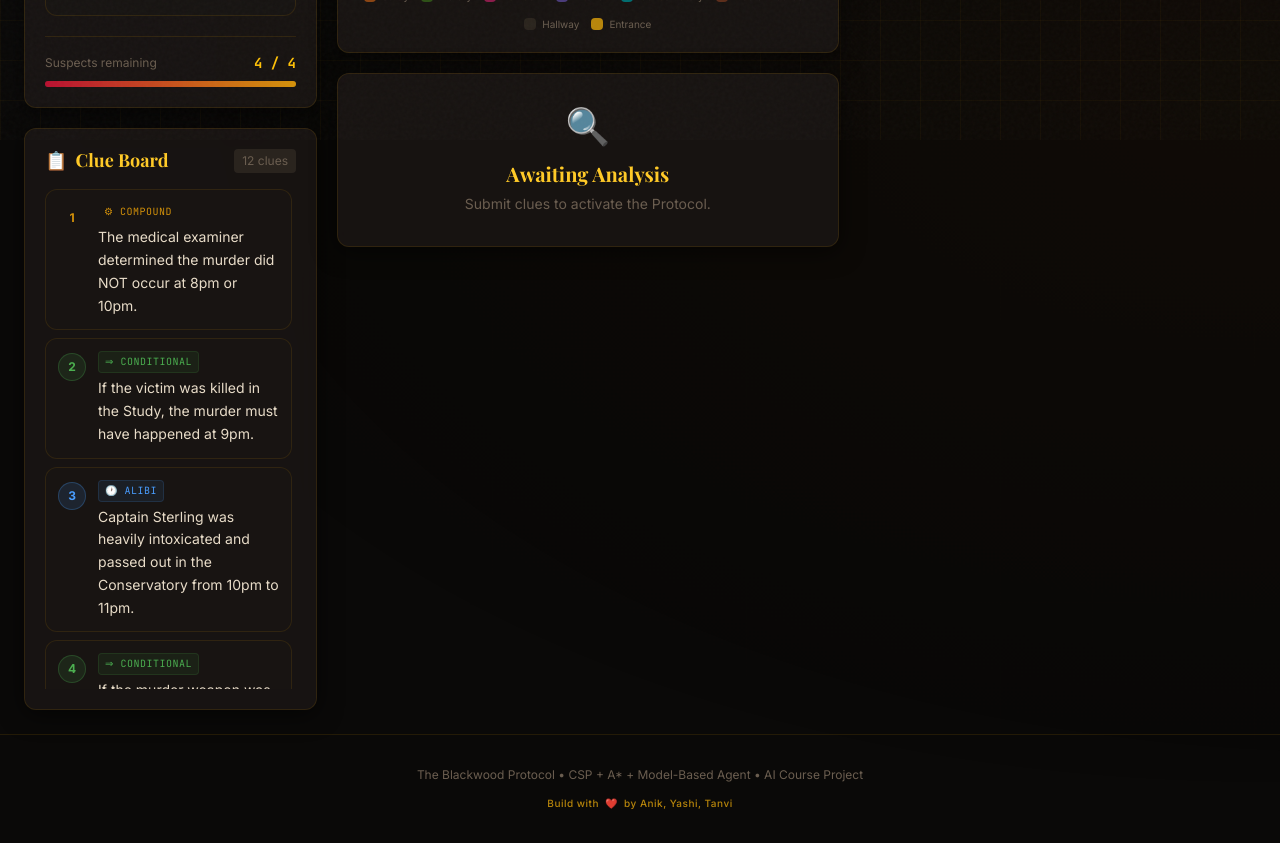
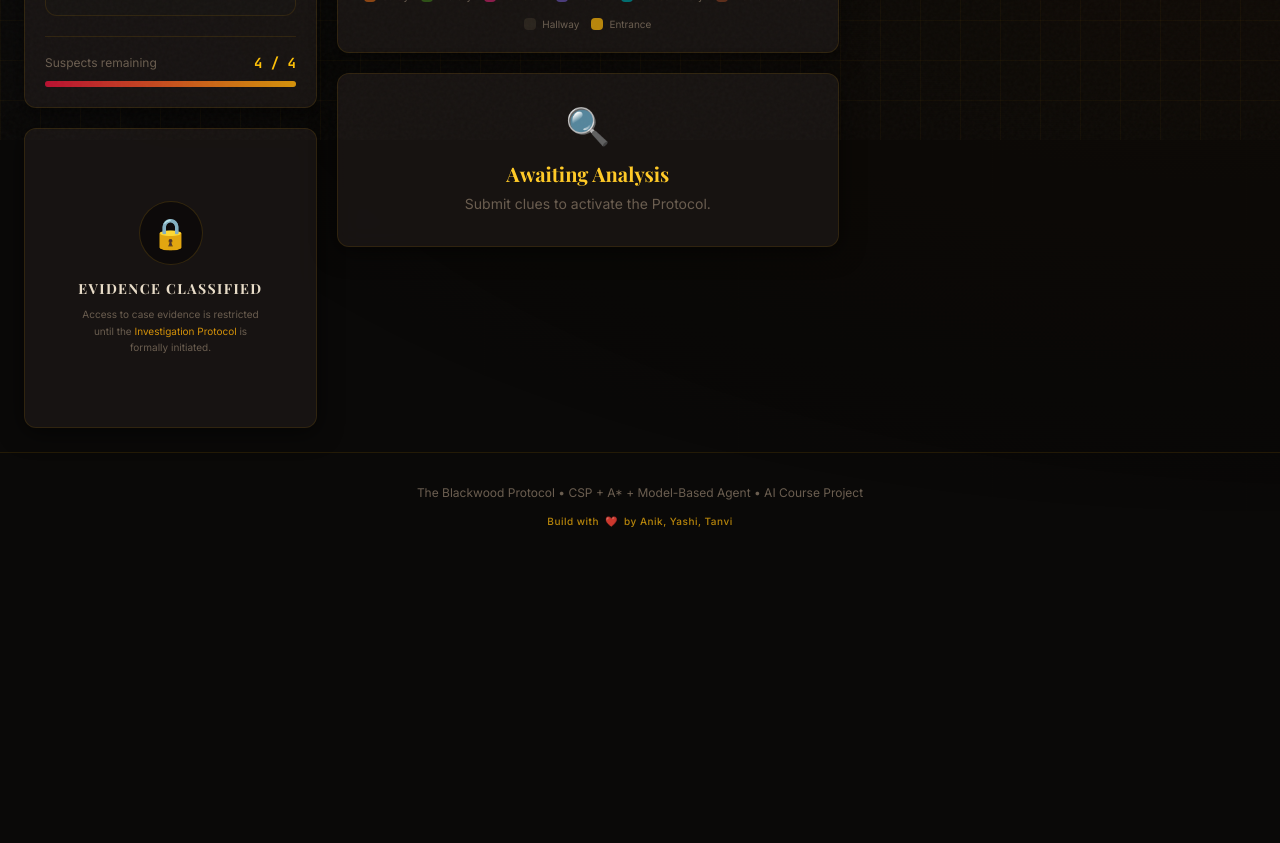
Before and after one commit to coderanik/Infernia, a Next.js app: page /investigate in a window 1280 px wide. Shown: the part 660-1503 px from the top of the page. After the commit the page ends 1221 px from the top, so only its background shows below. Built offline with nearby package versions, Linux system fonts and the light colour scheme.

Commit message:
feat: hide ClueBoard initially and show 'Evidence Classified' placeholder until investigation starts

```diff
--- a/app/investigate/page.tsx
+++ b/app/investigate/page.tsx
@@ -471,11 +471,21 @@ export default function InvestigatePage() {
               killerSuspect={solution?.suspect ?? null}
             />
             {!isMaximized && (
-              <ClueBoard
-                clues={clues}
-                onCluesChange={() => {}}
-                activeClueId={activeClueId}
-              />
+              steps.length > 0 ? (
+                <ClueBoard
+                  clues={clues}
+                  onCluesChange={() => {}}
+                  activeClueId={activeClueId}
+                />
+              ) : (
+                <div className="glass-card p-10 text-center animate-fade-in border-dashed border-[var(--border-strong)] flex flex-col items-center justify-center min-h-[300px]">
+                  <div className="w-16 h-16 rounded-full bg-black/40 flex items-center justify-center text-3xl mb-4 border border-[var(--gold-800)]/30">🔒</div>
+                  <h4 className="text-sm font-bold uppercase tracking-widest text-[var(--gold-400)] mb-2" style={{ fontFamily: 'var(--font-serif)' }}>Evidence Classified</h4>
+                  <p className="text-[10px] text-[var(--text-muted)] max-w-[180px] leading-relaxed">
+                    Access to case evidence is restricted until the <span className="text-[var(--gold-600)]">Investigation Protocol</span> is formally initiated.
+                  </p>
+                </div>
+              )
             )}
           </div>
 
```
